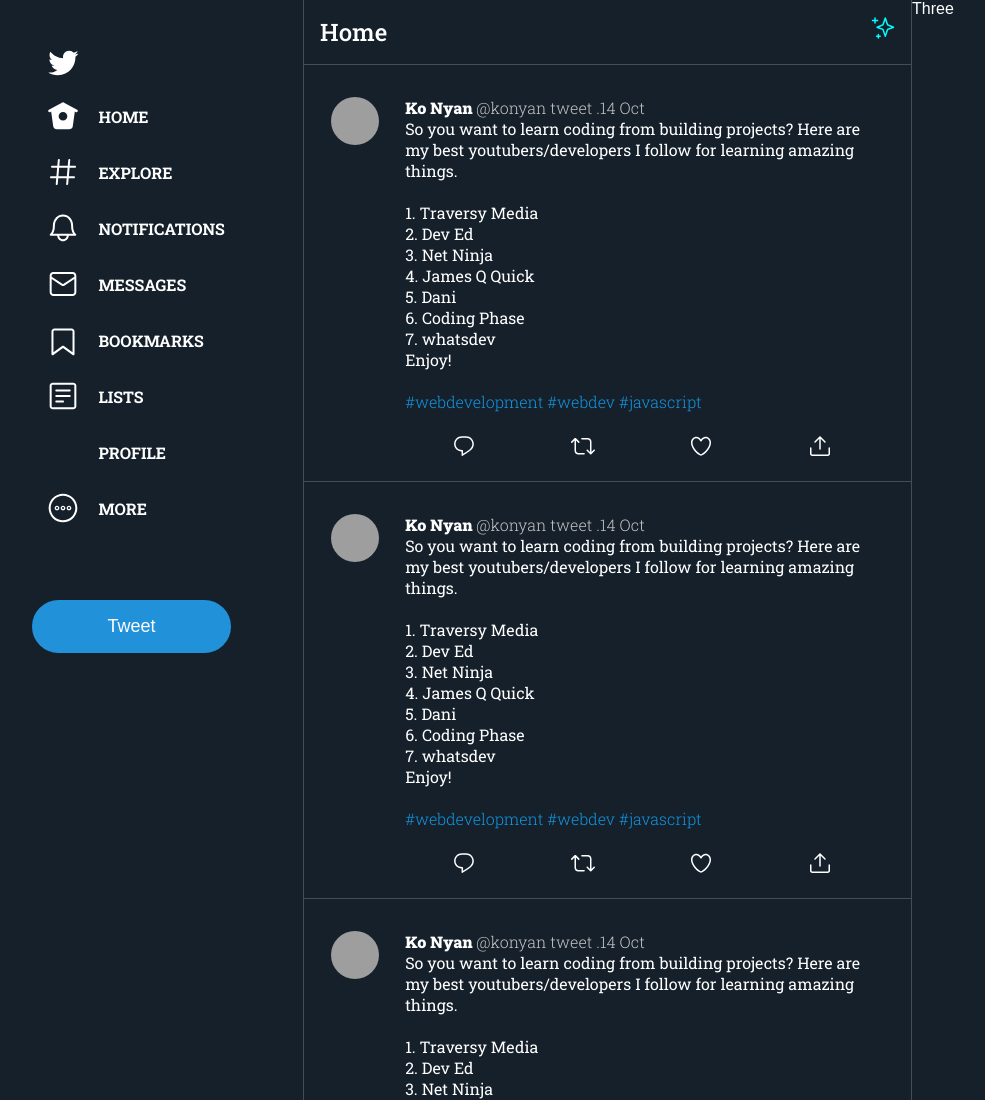
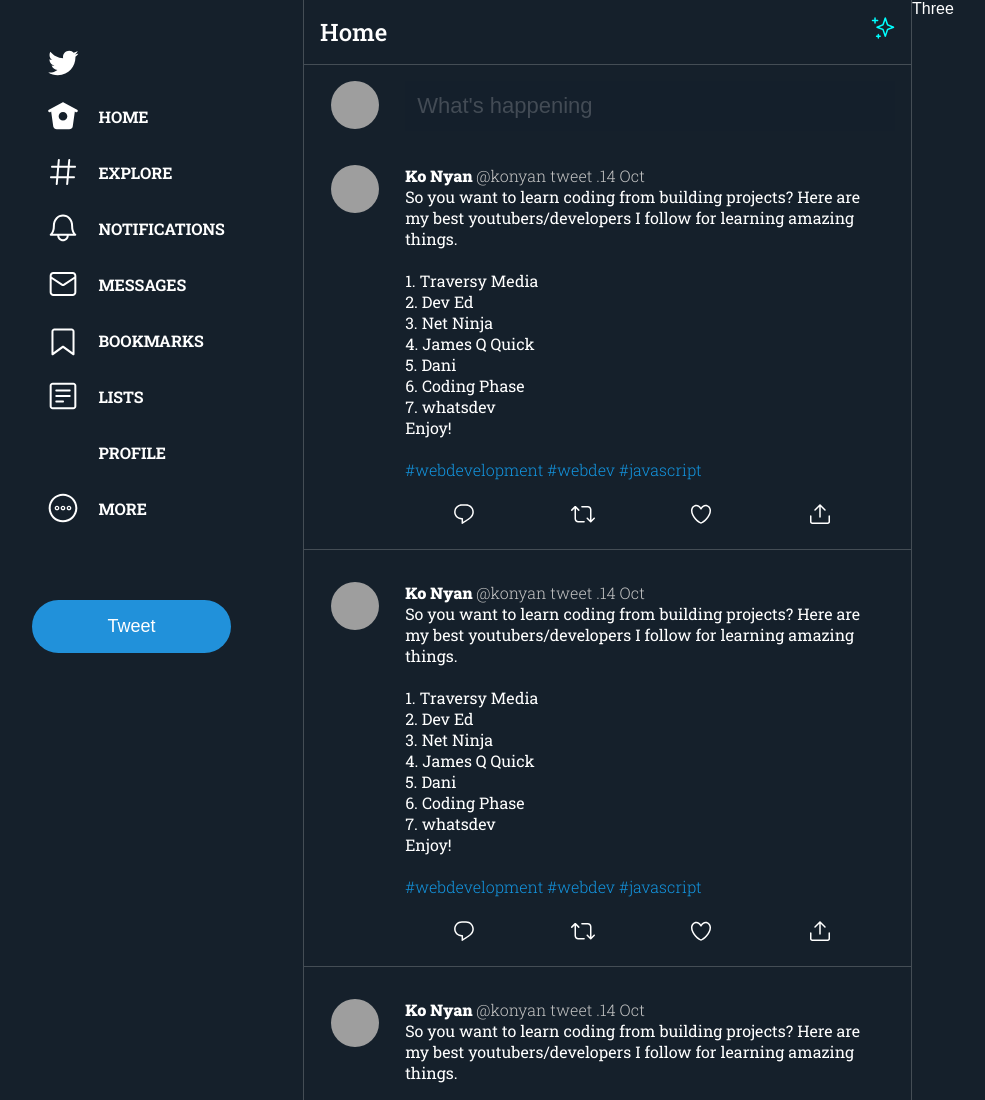
Before and after one commit to konyan/css-grid-custom-framework, a plain HTML site: page index.html in a window 1280 px wide. Shown: the top 1100 px of the page, without its empty margins (32-1017 px from the left). Drawn offline with Linux system fonts and the light colour scheme; grey boxes are pictures that could not be loaded; some icons are missing.

Commit message:
add input box and color adjustment and animatione

```diff
--- a/css/index.css
+++ b/css/index.css
@@ -109,6 +109,32 @@
   fill: aqua;
 }
 
+.tweet__post {
+  margin-top: 1rem;
+}
+
+.tweet__post-body {
+  display: flex;
+  flex-direction: column;
+}
+
+.tweet__post-body #textarea {
+  border: none;
+  padding: 0.75rem;
+  margin-right: 1rem;
+  font-size: 22px;
+  background-color: #141f2b;
+  color: white;
+}
+
+#textarea::placeholder {
+  color: rgba(255, 255, 255, 0.2);
+}
+
+#textarea:focus {
+  outline: 0;
+}
+
 .tweet__wrapper {
   padding: 0;
 }
--- a/index.html
+++ b/index.html
@@ -129,6 +129,16 @@
                     </svg>
                 </div>
                 <div class="tweet__wrapper">
+                    <div class="row f-row tweet__post">
+                        <div class="col-2 image__wrapper">
+                            <img src="https://pbs.twimg.com/profile_images/890827674892947456/pjBNU7Tn_400x400.jpg"
+                                alt="image 1">
+                        </div>
+                        <div class="col-10 tweet__post-body">
+                            <input name="message" placeholder="What's happening" id="textarea" required
+                                autocomplete="off"></input>
+                        </div>
+                    </div>
                     <div class="row f-row tweet">
                         <div class="col-2 image__wrapper">
                             <img src="https://helpx.adobe.com/content/dam/help/en/stock/how-to/visual-reverse-image-search/jcr_content/main-pars/image/visual-reverse-image-search-v2_intro.jpg"
```
